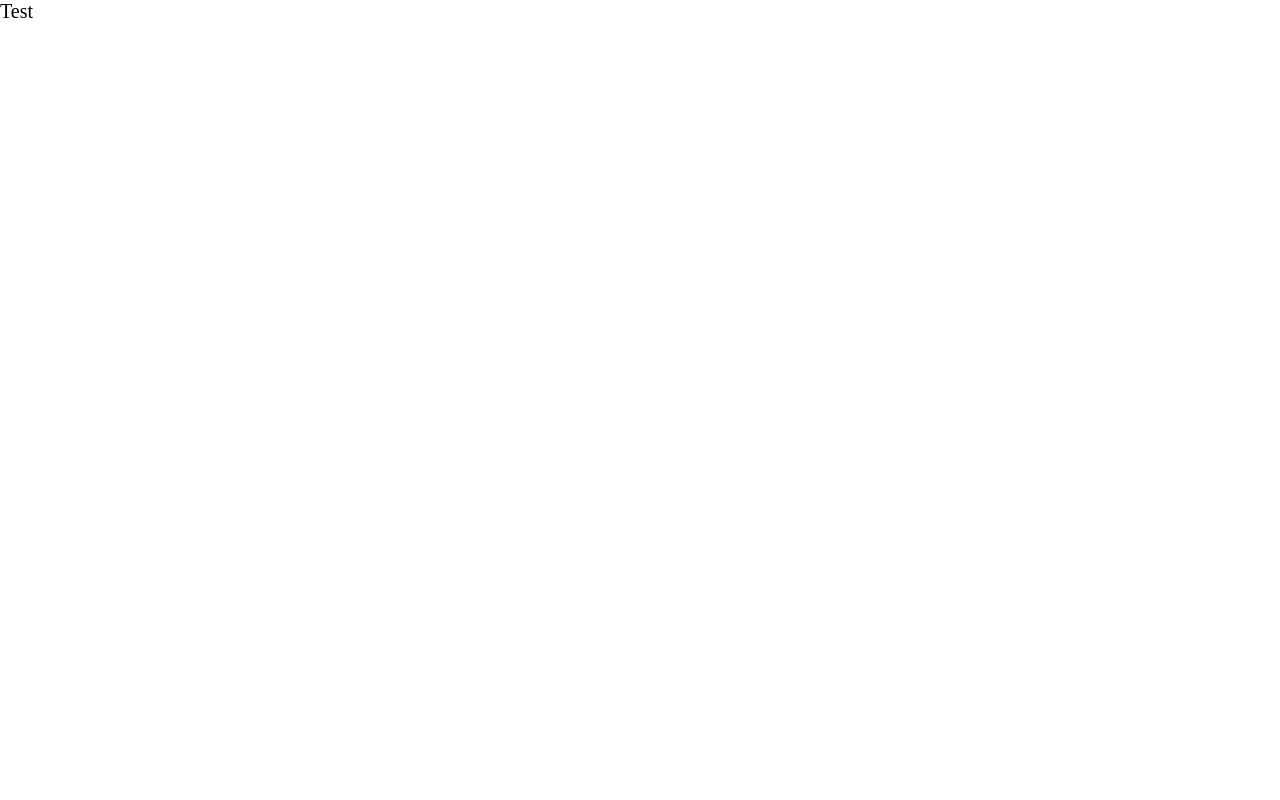
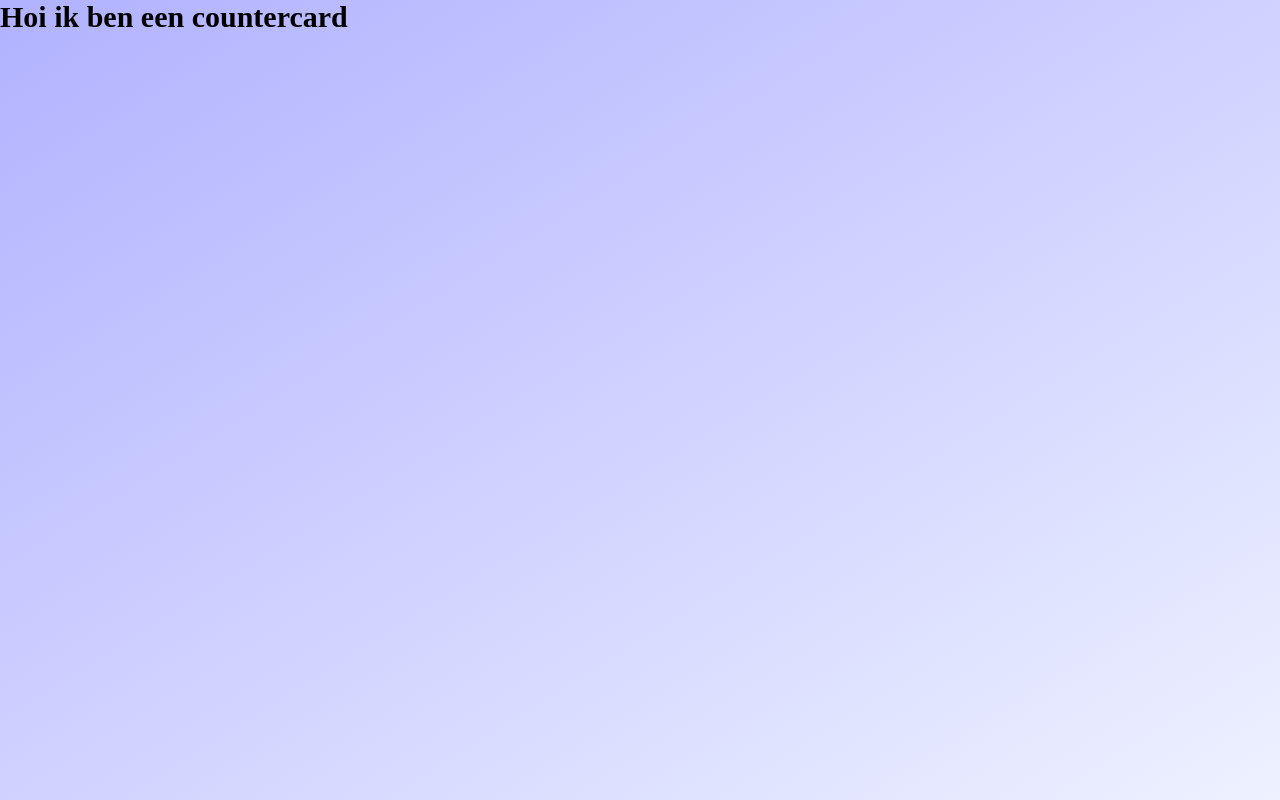
Before and after one commit to joeribreedveld/f3m9-prog-mini-counter-app, a React (Create React App) app: page / in a window 1280 px wide. Built offline with nearby package versions, Linux system fonts and the light colour scheme.

Commit message:
feat(countercard): make countercard component with css and add it to appjs

```diff
--- a/src/App/App.css
+++ b/src/App/App.css
@@ -10,4 +10,6 @@ html {
 
 body {
     font-size: 2rem;
+    min-height: 100vh;
+    background: linear-gradient(to bottom right, #B1B2FF, #EEF1FF);
 }
--- a/src/App/App.js
+++ b/src/App/App.js
@@ -1,11 +1,12 @@
 // Imports
 import "./App.css"
+import CounterCard from "../CounterCard/CounterCard"
 
 // Functions
 const App = () => {
 	return (
 		<>
-			<p>Test</p>
+			<CounterCard />
 		</>
 	)
 }
--- /dev/null
+++ b/src/CounterCard/CounterCard.js
@@ -0,0 +1,14 @@
+// Imports
+import "./CounterCard.css"
+
+// Functions
+const CounterCard = () => {
+	return (
+		<>
+			<h2>Hoi ik ben een countercard</h2>
+		</>
+	)
+}
+
+// Exports
+export default CounterCard
```
Also changed, not shown: src/CounterCard/CounterCard.css (added).
